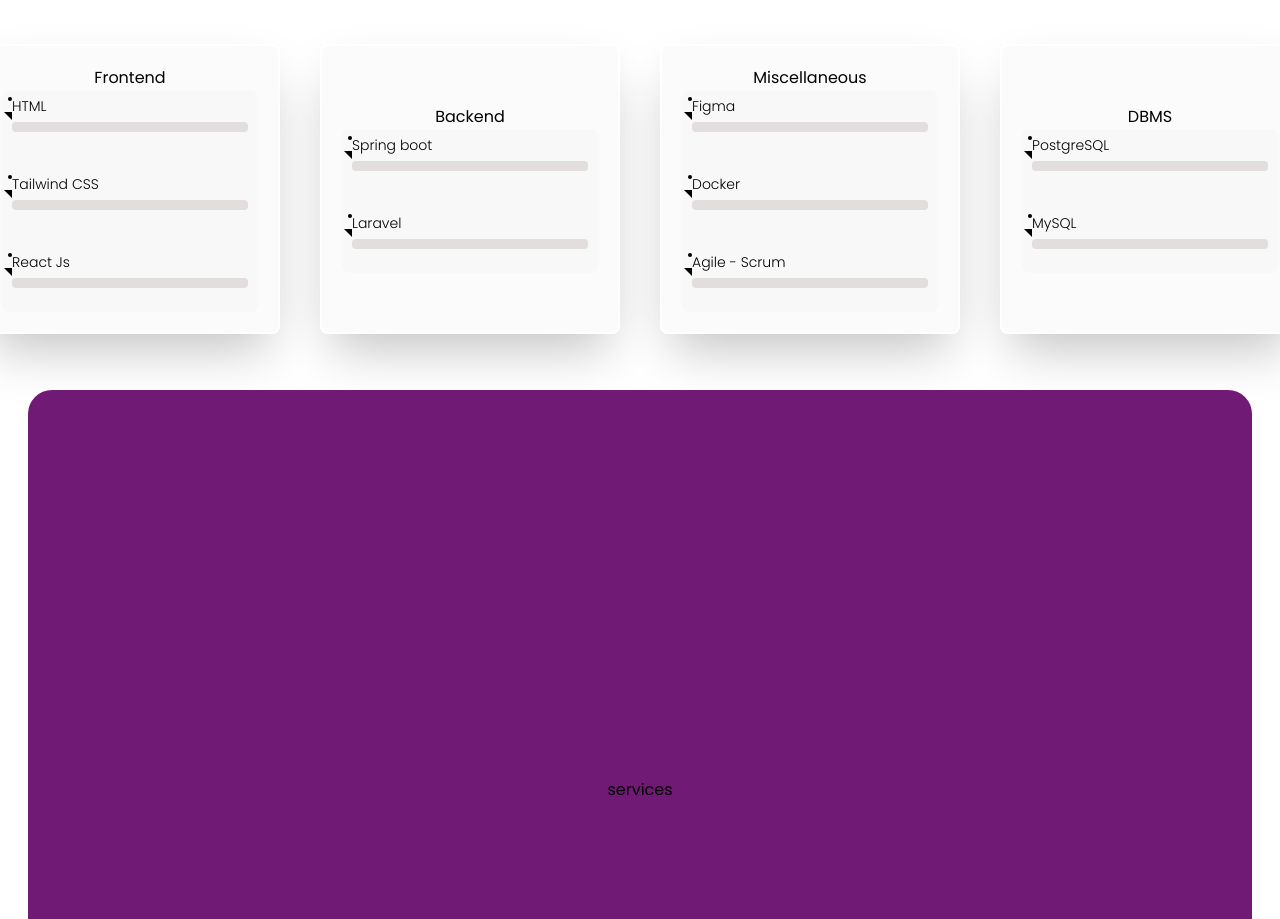
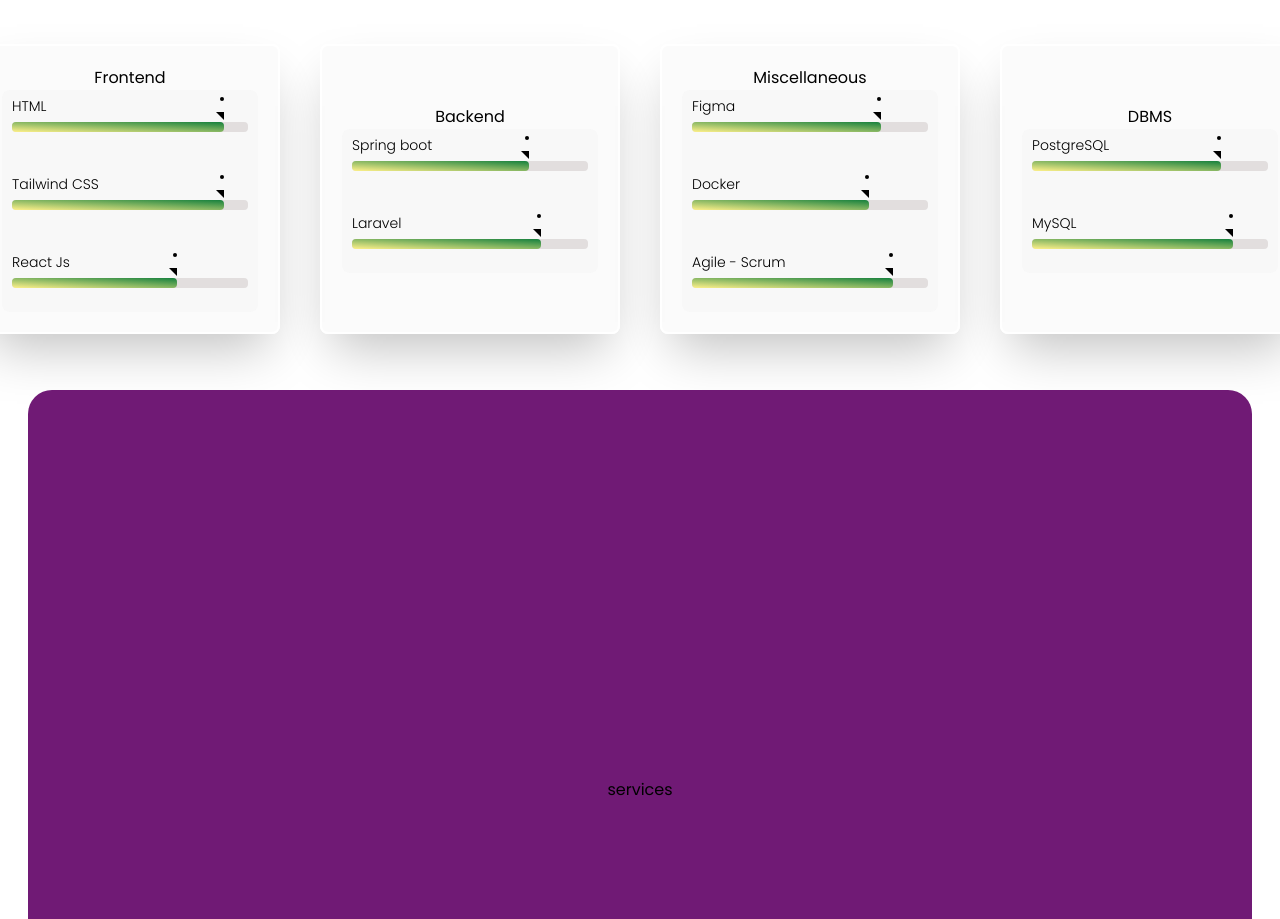
Before and after one commit to GoodluckMlungusye/portfolio, a React (Create React App) app: page / in a window 1280 px wide. Shown: the part 1880-2799 px from the top of the page. Built offline with nearby package versions, Linux system fonts and the light colour scheme.

Commit message:
added dynamic styles

```diff
--- a/src/components/Skills.jsx
+++ b/src/components/Skills.jsx
@@ -1,9 +1,6 @@
 import skills from "../Data/Skills";
 
-
-
 const Skills = () => {
-
   const displaySkillCard = skills.map((skill) => (
     <div className="skill" key={skill.id}>
       <div className="skill-title">
@@ -16,15 +13,25 @@
               <div className="sub-skill">
                 <span>{subSkill.name}</span>
               </div>
-                    <div className="progress-line"><span className={`w-[${subSkill.percentage}%] after:content-['${subSkill.percentage}%']`}></span></div>
-                    {/* <div className="progress-line"><span className="w-[45%] after:content-['45%']"></span></div> */}
+              <div className="progress-line">
+                <span
+                  style={{
+                    width: `${subSkill.percentage}%`,
+                  }}
+                >
+                  <div
+                    style={{
+                      content: `${subSkill.percentage}%`,
+                    }}
+                  />
+                </span>
+              </div>
             </div>
           ))}
         </div>
       </div>
     </div>
   ));
-
 
   return (
     <div id="skills">
@@ -33,9 +40,7 @@
           <span>S</span>kills
         </h3>
       </div>
-      <div className="skill-container">
-         {displaySkillCard}
-      </div>
+      <div className="skill-container">{displaySkillCard}</div>
     </div>
   );
 };
```
Lines whose indentation alone changed are shown as unchanged.
